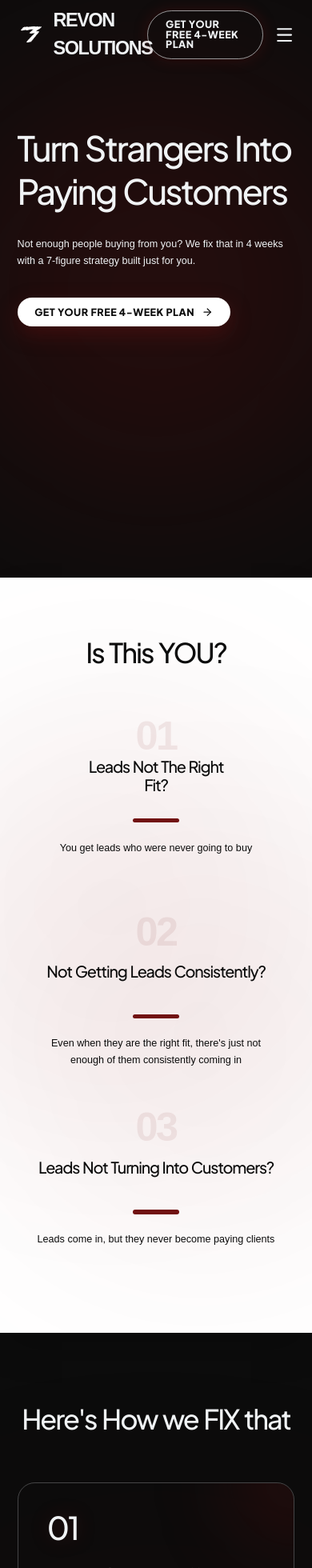
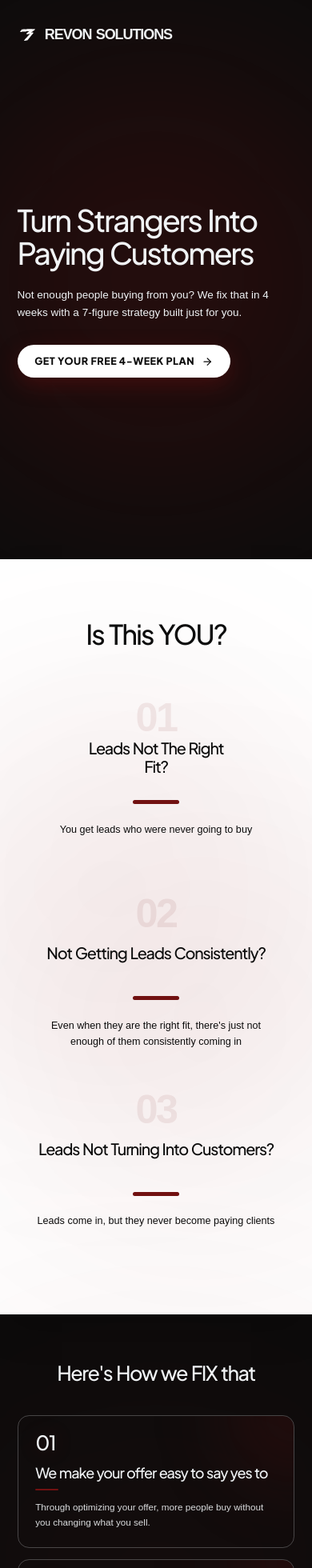
Before and after one commit to simeon-million1/revon-solutions, a Next.js app: page / in a window 390 px wide. Shown: the top 1960 px of the page at 80% size. Built offline with nearby package versions, Linux system fonts and the light colour scheme; a web font is replaced by a local one.

Commit message:
Optimize phone & tablet view for Navbar, Hero, and Solutions sections

```diff
--- a/app/globals.css
+++ b/app/globals.css
@@ -379,3 +379,33 @@ a.primary-cta-inverted:hover,
 body {
   zoom: 0.9;
 }
+
+/* Ensure utility hidden class cannot be overridden by custom component display rules */
+.hidden {
+  display: none !important;
+}
+
+/* ==========================================================================
+   Screen Optimization Skill: Breakpoints & Scaling Rules
+   ========================================================================== */
+
+/* 1. Desktop (baseline — no changes) */
+@media (min-width: 1025px) {
+  :root {
+    --scale: 1;
+  }
+}
+
+/* 2. Tablet — Portrait & Landscape (scale down 15% from desktop baseline) */
+@media (max-width: 1024px) and (min-width: 768px) {
+  :root {
+    --scale: 0.85;
+  }
+}
+
+/* 3. Mobile — Portrait & Landscape (scale down 20% from desktop baseline) */
+@media (max-width: 767px) {
+  :root {
+    --scale: 0.80;
+  }
+}
--- a/app/page.tsx
+++ b/app/page.tsx
@@ -21,7 +21,7 @@ export default function Home() {
         <div className="relative flex justify-between items-center max-w-[1350px] mx-auto px-6 md:px-12 h-24">
           <div className="flex items-center">
             <Link
-              className="brand-logo flex items-center gap-3 font-headline-md text-[26px] font-black tracking-tighter text-on-surface"
+              className="brand-logo flex items-center gap-2.5 md:gap-3 font-headline-md text-[20px] md:text-[22px] lg:text-[26px] font-black tracking-tighter text-on-surface whitespace-nowrap"
               href="/"
             >
               <Image
@@ -29,39 +29,36 @@ export default function Home() {
                 alt="REVON SOLUTIONS Logo"
                 width={38}
                 height={38}
-                className="h-[38px] w-auto brightness-0 invert"
+                className="h-[28px] md:h-[32px] lg:h-[38px] w-auto brightness-0 invert"
               />
               <span>REVON SOLUTIONS</span>
             </Link>
           </div>
 
-          <div className="flex items-center gap-4">
+          <div className="hidden lg:flex items-center gap-4">
             <Link
-              className="hidden md:inline-flex btn-on-dark"
+              className="btn-on-dark"
               href="/form"
             >
               Get Your Free 4-week Plan
             </Link>
-            <button className="md:hidden text-on-surface">
-              <Menu size={28} />
-            </button>
           </div>
         </div>
       </header>
 
       <main className="flex-grow relative overflow-hidden">
 
-        {/* ───────── 2. Hero (Minimal Design Kept) ───────── */}
-        <section className="min-h-[95vh] md:min-h-[105vh] max-w-[1350px] mx-auto px-6 md:px-12 flex flex-col items-start justify-start pt-44 md:pt-52 pb-36 md:pb-52 text-left relative z-10">
+        {/* ───────── 2. Hero (Vertically Centered & Responsive) ───────── */}
+        <section className="min-h-[92vh] md:min-h-[95vh] lg:min-h-[105vh] max-w-[1350px] mx-auto px-6 md:px-12 flex flex-col items-start justify-center pt-28 pb-20 md:py-36 lg:py-48 text-left relative z-10">
           <div className="absolute top-1/2 left-1/2 -translate-x-1/2 -translate-y-1/2 w-[600px] h-[600px] bg-[#711111]/25 rounded-full blur-[140px] pointer-events-none -z-10"></div>
-          <h1 className="hero-headline font-display-lg-mobile md:font-display-lg text-[48px] md:text-[80px] font-extrabold text-on-surface mb-8 max-w-4xl tracking-tighter leading-tight">
+          <h1 className="hero-headline font-display-lg-mobile md:font-display text-[42px] md:text-[66px] lg:text-[80px] font-extrabold text-on-surface mb-6 md:mb-8 max-w-4xl tracking-tighter leading-[1.08] md:leading-tight">
             Turn Strangers Into Paying Customers
           </h1>
-          <p className="font-body-lg text-[14px] md:text-[18px] leading-relaxed text-on-surface-variant max-w-2xl mb-10">
+          <p className="font-body-lg text-[15px] md:text-[16px] lg:text-[18px] leading-relaxed text-on-surface-variant max-w-2xl mb-8 md:mb-10">
             Not enough people buying from you? We fix that in 4 weeks with a 7-figure strategy built just for you.
           </p>
           <Link
-            className="btn-solid-white group"
+            className="btn-solid-white group min-h-[46px]"
             href="/form"
           >
             Get Your Free 4-week Plan
@@ -152,16 +149,16 @@ export default function Home() {
         </section>
 
         {/* ───────── 4. Solution / Value Prop ───────── */}
-        <section id="how-it-works" className="max-w-[1350px] mx-auto px-6 md:px-12 py-24 md:py-32 relative z-10">
+        <section id="how-it-works" className="max-w-[1350px] mx-auto px-6 md:px-12 py-16 md:py-24 lg:py-32 relative z-10">
           <div className="absolute left-1/2 top-1/2 -translate-x-1/2 -translate-y-1/2 w-[600px] h-[600px] bg-[#711111]/10 rounded-full blur-[160px] pointer-events-none -z-10"></div>
 
-          <div className="text-center max-w-4xl mx-auto mb-16 md:mb-24">
-            <h2 className="font-display-lg-mobile md:font-display-lg text-[38px] md:text-[70px] font-black text-on-surface mb-6 tracking-tighter leading-tight">
+          <div className="text-center max-w-4xl mx-auto mb-10 md:mb-16 lg:mb-24">
+            <h2 className="font-display-lg-mobile md:font-display-lg text-[28px] md:text-[48px] lg:text-[70px] font-black text-on-surface mb-4 md:mb-6 tracking-tighter leading-tight">
               Here&apos;s How we FIX that
             </h2>
           </div>
 
-          <div className="grid grid-cols-1 lg:grid-cols-3 gap-8 md:gap-10 w-full mx-auto">
+          <div className="grid grid-cols-1 lg:grid-cols-3 gap-4 md:gap-6 lg:gap-10 w-full mx-auto">
             {[
               {
                 number: "01",
@@ -181,25 +178,25 @@ export default function Home() {
             ].map((item, i) => (
               <div
                 key={i}
-                className="glass-panel ghost-border p-10 md:p-12 rounded-3xl flex flex-col justify-between relative overflow-hidden group hover:-translate-y-2.5 hover:shadow-[0_20px_40px_rgba(113,17,17,0.15)] transition-all duration-500 border border-[#F0F3F5]/15 bg-gradient-to-b from-white/[0.03] to-transparent"
+                className="glass-panel ghost-border p-6 md:p-8 lg:p-12 rounded-2xl lg:rounded-3xl flex flex-col justify-between relative overflow-hidden group hover:-translate-y-2.5 hover:shadow-[0_20px_40px_rgba(113,17,17,0.15)] transition-all duration-500 border border-[#F0F3F5]/15 bg-gradient-to-b from-white/[0.03] to-transparent"
               >
                 <div className="absolute -top-24 -right-24 w-48 h-48 rounded-full bg-[#711111]/20 blur-[50px] group-hover:bg-[#711111]/40 transition-all duration-500 pointer-events-none" />
 
-                <div className="flex flex-col gap-6 relative z-10">
+                <div className="flex flex-col gap-3 md:gap-4 lg:gap-6 relative z-10">
                   <div className="flex items-center justify-start">
-                    <span className="font-headline-md text-[44px] md:text-[54px] font-black text-on-surface/30 group-hover:text-white transition-colors duration-500 select-none tracking-tighter leading-none drop-shadow-[0_0_12px_rgba(113,17,17,0.3)]">
+                    <span className="font-headline-md text-[28px] md:text-[42px] lg:text-[54px] font-black text-on-surface/30 group-hover:text-white transition-colors duration-500 select-none tracking-tighter leading-none drop-shadow-[0_0_12px_rgba(113,17,17,0.3)]">
                       {item.number}
                     </span>
                   </div>
 
-                  <div className="flex flex-col gap-4">
-                    <h3 className="font-headline-md text-[28px] md:text-[32px] font-bold text-on-surface tracking-tight group-hover:text-white transition-colors duration-300">
+                  <div className="flex flex-col gap-2 md:gap-3 lg:gap-4">
+                    <h3 className="font-headline-md text-[20px] md:text-[25px] lg:text-[32px] font-bold text-on-surface tracking-tight group-hover:text-white transition-colors duration-300">
                       {item.title}
                     </h3>
-                    <div className="w-12 h-1 bg-[#711111] rounded-full group-hover:w-24 transition-all duration-500" />
+                    <div className="w-8 md:w-10 lg:w-12 h-0.5 lg:h-1 bg-[#711111] rounded-full group-hover:w-24 transition-all duration-500" />
                   </div>
 
-                  <p className="font-body-lg text-[14px] md:text-[18px] text-on-surface-variant leading-relaxed opacity-90">
+                  <p className="font-body-lg text-[13px] md:text-[15px] lg:text-[18px] text-on-surface-variant leading-relaxed opacity-90">
                     {item.description}
                   </p>
                 </div>
```
